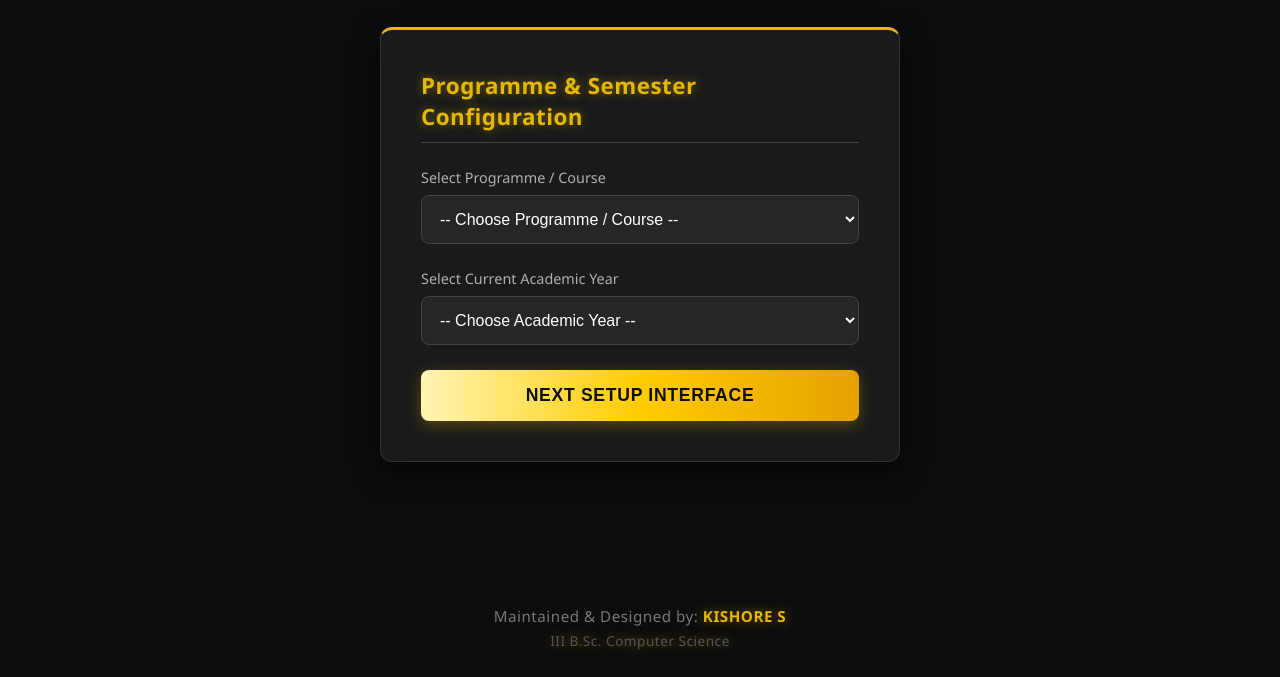
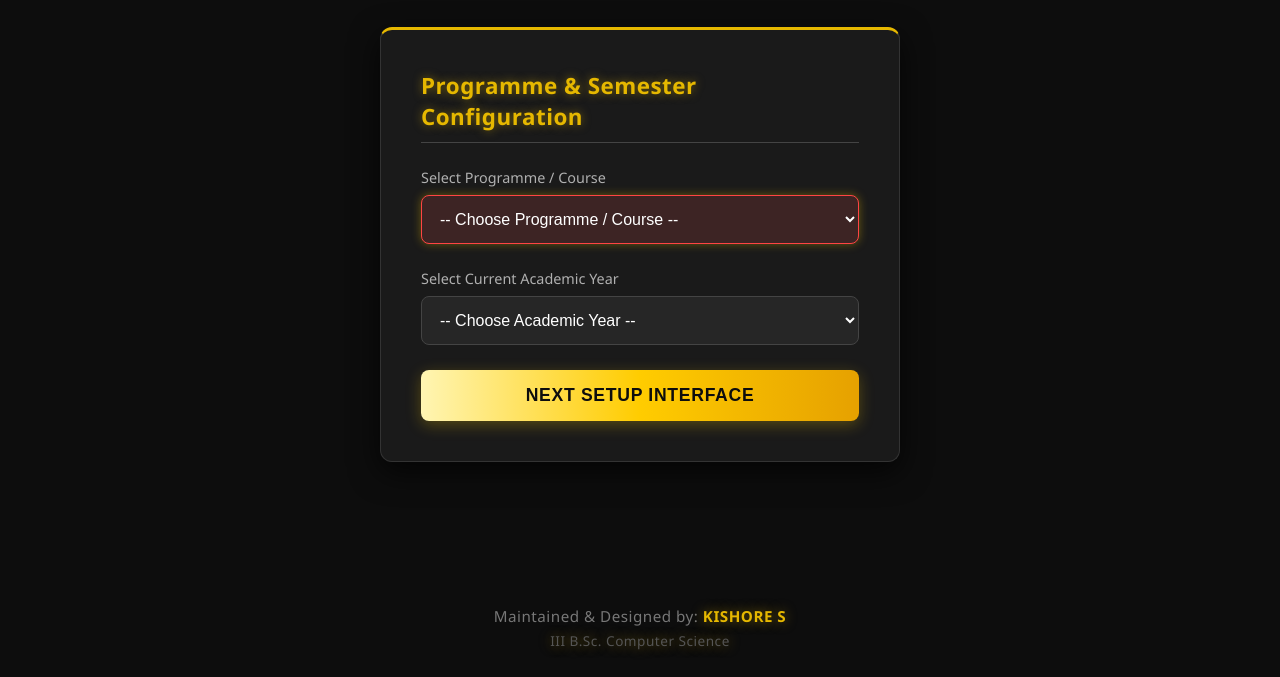
Before and after one commit to kishorespk/vetias-certificate-app, a website: page index.html in a window 1280 px wide. Both pictures are taken after a click on the button "NEXT SETUP INTERFACE". Shown: the part 123-800 px from the top of the page. Drawn offline with Linux system fonts and the light colour scheme.

Commit message:
Update index.html

```diff
--- a/index.html
+++ b/index.html
@@ -14,6 +14,11 @@
             0%, 100% { transform: translateX(0); }
             10%, 30%, 50%, 70%, 90% { transform: translateX(-5px); }
             20%, 40%, 60%, 80% { transform: translateX(5px); }
+        }
+        @keyframes popInSuccess {
+            0% { opacity: 0; transform: scale(0.8); }
+            80% { opacity: 1; transform: scale(1.05); }
+            100% { opacity: 1; transform: scale(1); }
         }
         @keyframes popUp { to { transform: scale(1); } }
         @keyframes fadeIn { to { opacity: 1; } }
@@ -88,6 +93,7 @@
         /* Input Control Group Components Styling */
         .form-group { margin-bottom: 25px; }
         .form-group label { display: block; font-size: 0.9rem; color: #b0b0b0; margin-bottom: 8px; text-align: left; }
+
         .form-group select,
         .form-group input[type="text"],
         .file-upload-wrapper {
@@ -100,12 +106,15 @@
             font-size: 1rem;
             box-sizing: border-box;
             outline: none;
-            transition: all 0.3s ease;
+            /* Added smooth background transitions controller speed */
+            transition: background-color 0.3s ease, border-color 0.3s ease, box-shadow 0.3s ease;
         }
 
-        /* Input Focus Border Light Yellow Glow interaction mapping */
-        .form-group select:focus, .form-group input[type="text"]:focus {
+        /* Focus Light Full Box Glow Background effect mapping */
+        .form-group select:focus,
+        .form-group input[type="text"]:focus {
             border-color: #e6b800;
+            background-color: #211f18; /* Semma soft-gold tint on focus layer */
             box-shadow: 0 0 10px rgba(230, 184, 0, 0.4);
         }
 
@@ -118,7 +127,7 @@
         }
         .file-name-text { color: #8c8c8c; font-size: 0.95rem; overflow: hidden; text-overflow: ellipsis; white-space: nowrap; }
 
-        /* Horizontal Metallic Gold Button layout without dark fades */
+        /* Refixed Horizontal Metallic Gold Button layout */
         .btn-gold {
             background: linear-gradient(to right, #fff5b3 0%, #ffcc00 50%, #e6a100 100%);
             color: #0d0d0d; border: none; padding: 15px; width: 100%; border-radius: 8px;
@@ -146,7 +155,7 @@
         .modal-box { background-color: #1a1a1a; border: 1px solid #e6b800; border-radius: 12px; padding: 30px; text-align: center; max-width: 400px; width: 85%; transform: scale(0.7); box-shadow: 0 0 20px rgba(230, 184, 0, 0.3); animation: popUp 0.3s cubic-bezier(0.175, 0.885, 0.32, 1.275) forwards; box-sizing: border-box; }
         .success-checkmark { width: 60px; height: 60px; background-color: #2d5a27; color: #5cd65c; font-size: 2.2rem; line-height: 60px; border-radius: 50%; margin: 0 auto 15px auto; font-weight: bold; }
 
-        /* Footer Custom Portfolio View layout with Balanced Glow */
+        /* Footer Portfolio View layout with Balanced Glow */
         footer { text-align: center; padding: 25px; color: #777777; font-size: 0.95rem; margin-top: auto; width: 100%; letter-spacing: 0.5px; line-height: 1.6; opacity: 0; transition: opacity 1.5s ease-in; }
         footer.visible { opacity: 1; }
         footer span { color: #e6b800; font-weight: 700; text-shadow: 0 0 12px rgba(230, 184, 0, 0.5); }
@@ -260,18 +269,39 @@
     </footer>
 
     <script>
+        // Check selection rules for Step 1 parameters
         function verifyAndGoToStep2() {
-            var selectedDept = document.getElementById("dept-select").value;
-            var selectedYear = document.getElementById("year-select").value;
+            var deptSelect = document.getElementById("dept-select");
+            var yearSelect = document.getElementById("year-select");
 
-            if (!selectedDept || !selectedYear) {
-                alert("Validation Error: Please complete the setup configuration fields!");
+            var selectedDept = deptSelect.value;
+            var selectedYear = yearSelect.value;
+
+            // Reset dynamic box colors back to original states on fresh click
+            deptSelect.style.backgroundColor = "#262626";
+            deptSelect.style.borderColor = "#444444";
+            yearSelect.style.backgroundColor = "#262626";
+            yearSelect.style.borderColor = "#444444";
+
+            // ✨ NEW FULL BOX HIGHLIGHT COLOR INJECTION:
+            if (!selectedDept) {
+                alert("Validation Error: Please select a valid Programme / Course before proceeding!");
+                deptSelect.style.backgroundColor = "#3d2424"; // Complete box changes to red tint shading look
+                deptSelect.style.borderColor = "#ff4444";
+                deptSelect.focus();
+                return;
+            }
+            if (!selectedYear) {
+                alert("Validation Error: Please select your Academic Year before proceeding!");
+                yearSelect.style.backgroundColor = "#3d2424"; // Full background fill warning triggers
+                yearSelect.style.borderColor = "#ff4444";
+                yearSelect.focus();
                 return;
             }
 
             document.getElementById("badge-info").innerText = "Target Path: " + selectedDept + " | " + selectedYear;
 
-            // Sync values to form layers fields
+            // Sync values to form layers
             document.getElementById("hiddenDepartmentName").value = selectedDept;
             document.getElementById("hiddenAcademicYear").value = selectedYear;
 
@@ -293,7 +323,7 @@
             }
         }
 
-        // --- SERVER ENDPOINT SYNC PIPELINE ---
+        // --- SERVER ENDPOINT NETWORK PIPELINE ---
         document.getElementById('uploadForm').addEventListener('submit', async function(event) {
             var fileField = document.getElementById("fileInput");
             if (fileField.files.length === 0) {
@@ -323,7 +353,7 @@
 
                 if (serverConnectionNetworkStream.ok) {
                     statusBoxDisplay.style.display = "none";
-                    document.getElementById("success-dynamic-msg").innerHTML = "Hi <b>" + inputStudentName + "</b>, your <u>" + inputCertName + "</u> certificate verified and sorted into designated Department/Year cloud folders successfully.<br><br><small style='color:#8c8c8c;'>Server log: " + rawServerOutputText + "</small>";
+                    document.getElementById("success-dynamic-msg").innerHTML = "Hi <b>" + inputStudentName + "</b>, your <u>" + inputCertName + "</u> certificate verified and hosted successfully to secure multi-level Cloudinary folders layout.<br><br><small style='color:#8c8c8c;'>Server log: " + rawServerOutputText + "</small>";
                     document.getElementById("success-modal").classList.remove("hidden");
                 } else {
                     statusBoxDisplay.className = 'error'; statusBoxDisplay.textContent = '❌ Upload Failed: ' + rawServerOutputText;
```
